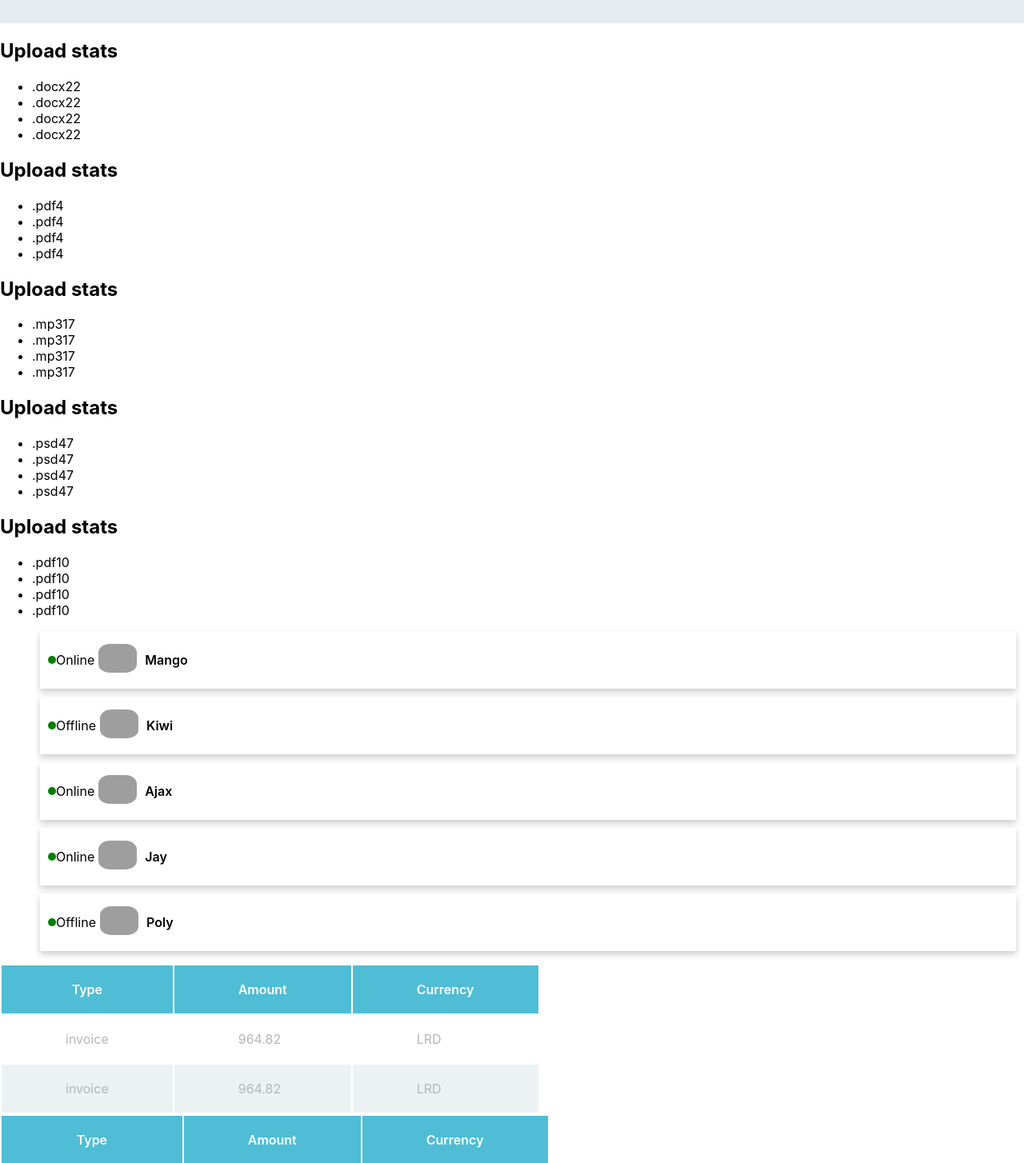
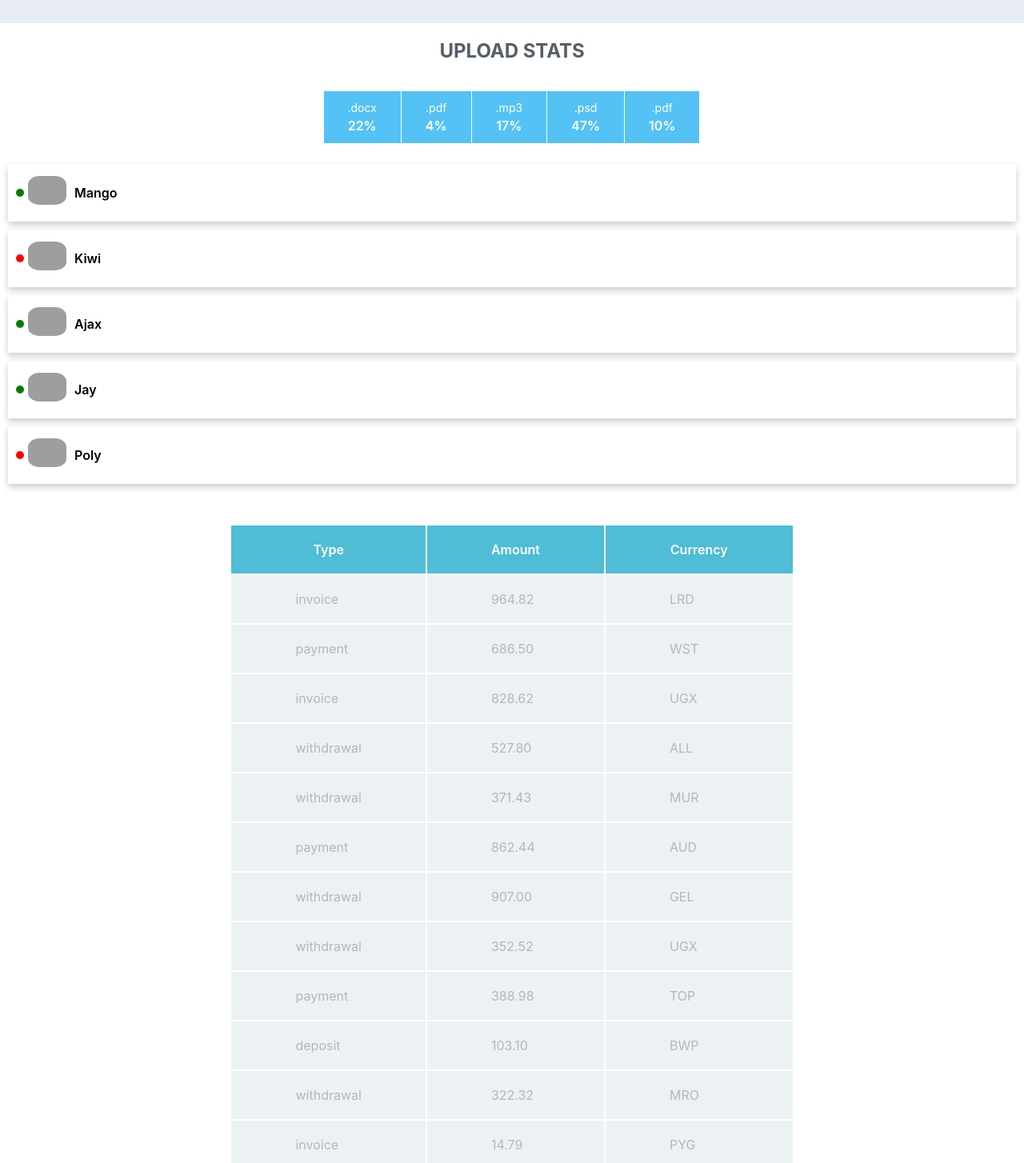
Before and after one commit to Katniss-Nataliia/goit-react-hw-01-components, a React (Create React App) app: page / in a window 1280 px wide. Shown: the part 376-1830 px from the top of the page at 80% size. Built offline with nearby package versions, Linux system fonts and the light colour scheme; grey boxes are pictures that could not be loaded.

Commit message:
finalized

```diff
--- a/src/components/FriendList/Friends.styled.js
+++ b/src/components/FriendList/Friends.styled.js
@@ -1,4 +1,9 @@
 import styled from "styled-components";
+
+export const FriendListContainer = styled.div`
+padding:0;
+
+`
 
 export const FriendItem = styled.div`
 display:flex;
@@ -8,11 +13,19 @@ padding:10px;
 box-shadow: 0 4px 8px 0 rgba(0, 0, 0, 0.2);
 
 `
-export const StatusIcon = styled.div`
+export const StatusIconOnline = styled.div`
     width:10px;
     height:10px;
     border-radius:50%;
     background-color:green;
+`
+export const StatusIconOffline = styled.div`
+width:10px;
+height:10px;
+border-radius:50%;
+background-color:red;
+
+
 `
 export const FriendAvatar = styled.img`
     border-radius: 30%;
--- a/src/components/FriendList/friends.js
+++ b/src/components/FriendList/friends.js
@@ -2,8 +2,10 @@ import React from "react"; // Why do we import that?
 import PropTypes from "prop-types";
 import friends from './friends.json';
 import {
+    FriendListContainer,
     FriendItem,
-    StatusIcon,
+    StatusIconOnline,
+    StatusIconOffline,
     FriendAvatar,
     FriendName,
 } from './Friends.styled'
@@ -16,7 +18,8 @@ const FriendListItem = ({
 }) => {
     return (
         <FriendItem>
-            <StatusIcon></StatusIcon><span className="status">{isOnline ? 'Online' : 'Offline'}</span>
+
+            <span className="status">{isOnline ? <StatusIconOnline></StatusIconOnline> : <StatusIconOffline></StatusIconOffline>}</span>
             <FriendAvatar src={avatar} alt="User avatar" width="48" />
             <FriendName>{name}</FriendName>
 
@@ -32,7 +35,7 @@ FriendListItem.propTypes={
 
 const FriendList = () => {
     return (
-        <ul className="friend-list">
+        <FriendListContainer>
             {friends.map(friend=>(
                 <FriendListItem
                     key={friend.id}
@@ -41,7 +44,7 @@ const FriendList = () => {
                     name={friend.name}
                 ></FriendListItem>
             ))}
-        </ul>
+        </FriendListContainer>
     )
 };
 
--- /dev/null
+++ b/src/components/Statistics/Statistics.styled.js
@@ -0,0 +1,40 @@
+import styled from 'styled-components';
+
+export const StatisticsSection = styled.div`
+    display:flex;
+    flex-direction: column;
+    align-items:center;
+
+`
+
+export const StatisticsTitle = styled.h2`
+    color:#555F68;
+    text-transform: uppercase;
+    text-align: center;
+`
+
+export const StatisticsList = styled.ul`
+    display:flex;
+    padding:0;
+
+
+`
+export const StatisticsData = styled.div`
+display: flex;
+flex-direction: column;
+align-items:center;
+background-color:#54C2F4;
+margin-right:1px;
+padding:10px 30px;
+color: white;
+line-height:1.5
+`
+export const LabelFormat = styled.p`
+    font-size:14px;
+    margin:0;
+`
+export const LabelPercentage = styled.p`
+    font-weight:600;
+    margin:0;
+
+`
--- a/src/components/Statistics/statistics.js
+++ b/src/components/Statistics/statistics.js
@@ -1,31 +1,22 @@
 import React from 'react';
 import PropTypes from 'prop-types';
 import data from './data.json';
+import {
+  StatisticsSection,
+  StatisticsTitle,
+  StatisticsData,
+  StatisticsList,
+  LabelPercentage,
+  LabelFormat,
+} from './Statistics.styled'
 
 const StatisticsItem = ({ title, stats }) => {
   return (
-    <section className="statistics">
-      <h2 className="title">Upload stats</h2>
+    <StatisticsData>
+      <LabelFormat>{title}</LabelFormat>
+      <LabelPercentage>{stats}%</LabelPercentage>
+    </StatisticsData>
 
-      <ul className="stat-list">
-        <li className="item">
-          <span className="label">{title}</span>
-          <span className="percentage">{stats}</span>
-        </li>
-        <li className="item">
-          <span className="label">{title}</span>
-          <span className="percentage">{stats}</span>
-        </li>
-        <li className="item">
-          <span className="label">{title}</span>
-          <span className="percentage">{stats}</span>
-        </li>
-        <li className="item">
-          <span className="label">{title}</span>
-          <span className="percentage">{stats}</span>
-        </li>
-      </ul>
-    </section>
   );
 };
 
@@ -36,16 +27,18 @@ StatisticsItem.propTypes = {
 
 const Statistics = () => {
   return (
-    <div>
+    <StatisticsSection>
+      <StatisticsTitle>Upload stats</StatisticsTitle>
+      <StatisticsList>
         {data.map(item => (
           <StatisticsItem
-          // Use the unique 'id' as the key to help React efficiently update the list
             key={item.id}
             title={item.label}
             stats={item.percentage}
-        ></StatisticsItem>
+          />
         ))}
-    </div>
+      </StatisticsList>
+    </StatisticsSection>
   );
 };
 
--- a/src/components/TransactionHistory/TransactionHistory.styled.js
+++ b/src/components/TransactionHistory/TransactionHistory.styled.js
@@ -1,5 +1,15 @@
 import styled from 'styled-components';
 
+export const TableSection = styled.div`
+display:flex;
+justify-content:center;
+`
+export const TransactionTable = styled.table`
+margin:40px;
+table-layout: auto;
+
+
+`
 
 export const HeaderElement = styled.th`
     padding:20px 80px;
--- a/src/components/TransactionHistory/transactionHistory.js
+++ b/src/components/TransactionHistory/transactionHistory.js
@@ -2,7 +2,8 @@ import React from 'react';
 import PropTypes from 'prop-types';
 import transactions from './transactions.json';
 import {
-
+    TableSection,
+    TransactionTable,
     HeaderElement,
     TransactionData,
     TransactionDataTwo,
@@ -14,28 +15,11 @@ const TransactionHistory = ({
     amount,
     currency }) => {
     return (
-        <table className="transaction-history">
-            <thead>
-                <tr>
-                    <HeaderElement>Type</HeaderElement>
-                    <HeaderElement>Amount</HeaderElement>
-                    <HeaderElement>Currency</HeaderElement>
-                </tr>
-            </thead>
-
-            <tbody>
-                <tr>
-                    <TransactionData>{type}</TransactionData>
-                    <TransactionData> {amount}</TransactionData>
-                    <TransactionData>{currency}</TransactionData>
-                </tr>
-                <tr>
-                    <TransactionDataTwo>{type}</TransactionDataTwo>
-                    <TransactionDataTwo>{amount}</TransactionDataTwo>
-                    <TransactionDataTwo>{currency}</TransactionDataTwo>
-                </tr>
-            </tbody>
-        </table>
+    <tr>
+        <TransactionDataTwo>{type}</TransactionDataTwo>
+        <TransactionDataTwo>{amount}</TransactionDataTwo>
+        <TransactionDataTwo>{currency}</TransactionDataTwo>
+    </tr>
     )
 
 };
@@ -48,7 +32,17 @@ TransactionHistory.propTypes = {
 
 const Transactions = () => {
     return (
-        <div>
+        <TableSection>
+        <TransactionTable>
+            <thead>
+                <tr>
+                    <HeaderElement>Type</HeaderElement>
+                    <HeaderElement>Amount</HeaderElement>
+                    <HeaderElement>Currency</HeaderElement>
+                </tr>
+            </thead>
+
+            <tbody>
             {transactions.map(transaction => (
                 <TransactionHistory
                     key={transaction.id}
@@ -58,7 +52,8 @@ const Transactions = () => {
 
                 ></TransactionHistory>
             ))}
-        </div>
+            </tbody>
+        </TransactionTable></TableSection>
     )
 }
 
```
Lines whose indentation alone changed are shown as unchanged.
